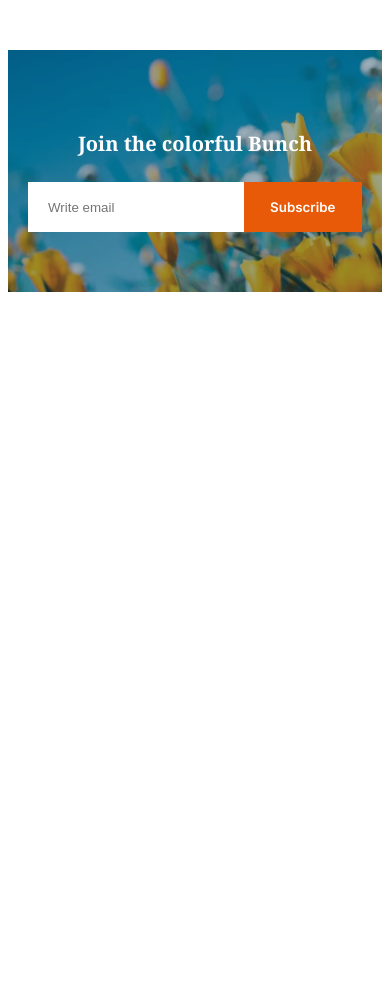
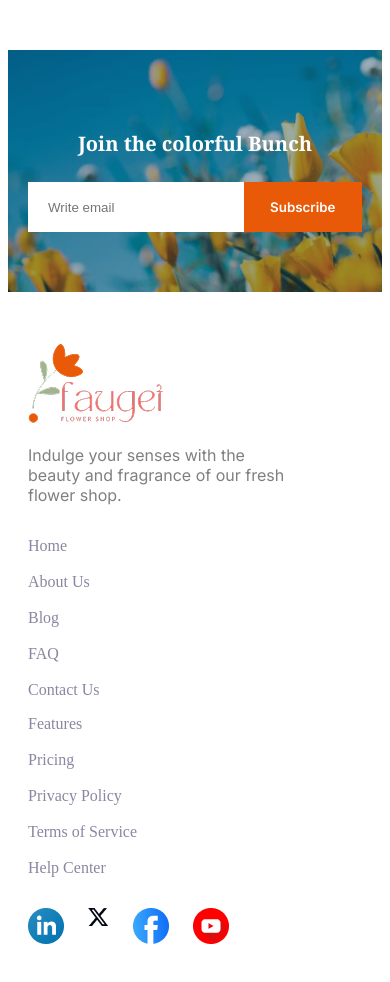
Before and after one commit to nafisfaiyaz-012/assignment-2, a plain HTML site: page index.html in a window 390 px wide. Shown: the part 3165-4147 px from the top of the page. Before the commit the page ends 3465 px from the top, so only its background shows below. Drawn offline with Linux system fonts and the light colour scheme.

Commit message:
Footer added with mobile resposiveness

```diff
--- a/index.html
+++ b/index.html
@@ -140,8 +140,36 @@
         </section>
     </main>
 
-    <footer>
-
+    <!-- This is footer -->
+    <footer class="footer">
+        <div class="column1">
+            <img src="./assets/logo.png" alt="">
+            <p class="font-inter column1-desc">Indulge your senses with the<br>beauty and fragrance of our fresh<br>flower shop. </p>
+        </div>
+        <div class="column2">
+            <ul>
+                <li><a href="">Home</a></li><br>
+                <li><a href="">About Us</a></li><br>
+                <li><a href="">Blog</a></li><br>
+                <li><a href="">FAQ</a></li><br>
+                <li><a href="">Contact Us</a></li>
+            </ul>
+        </div>
+        <div class="column3">
+            <ul>
+                <li><a href="">Features</a></li><br>
+                <li><a href="">Pricing</a></li><br>
+                <li><a href="">Privacy Policy</a></li><br>
+                <li><a href="">Terms of Service</a></li><br>
+                <li><a href="">Help Center</a></li>
+            </ul>
+        </div>
+        <div class="column4">
+            <div><img src="./assets/icon-linkedin.png" alt=""></div>
+            <div class="twitter-mod"><img src="./assets/icon-twitter.png" alt=""></div>
+            <div><img src="./assets/icon-facebook.png" alt=""></div>
+            <div><img src="./assets/icon-youtube.png" alt=""></div>
+        </div>
     </footer>
 </body>
 
--- a/styles/flower.css
+++ b/styles/flower.css
@@ -235,7 +235,52 @@
     padding-bottom: 150px;
 }
 
+/* this is footer styles */
+.footer{
+    max-width: 1440px;
+    margin: 0 auto;
+    padding-top: 50px;
+    padding-bottom: 50px;
+    display: flex;
+    justify-content: space-around;
+}
+.column1-desc{
+    color: rgba(0, 0, 0, 0.5);
+}
+.column2 ul{
+    padding-left: 0;
+}
+.column2  ul  li{
+    list-style: none;
+}
+.column2  ul  li a{
+    text-decoration: none;
+    color: #8987A1;
+}
+.column2{
+    display: flex;
+    flex-direction: column;
 
+}
+.column3 ul{
+    padding-left: 0;
+}
+.column3  ul  li{
+    list-style: none;
+}
+.column3  ul  li a{
+    text-decoration: none;
+    color: #8987A1;
+}
+.column3{
+    display: flex;
+    flex-direction: column;
+}
+
+.column4{
+    display: flex;
+    gap: 24px;
+}
 
 
 @media screen and (max-width: 546px) {
@@ -301,4 +346,16 @@
         padding-bottom: 60px; */
         padding: 0 20px 60px 20px;
     }
+
+    .footer{
+        flex-direction: column;
+        padding-left: 20px;
+    }
+    .column2 ul{
+        margin-bottom: 0;
+    }
+
+    .column4{
+        margin-top: 15px;
+    }
 }
```
